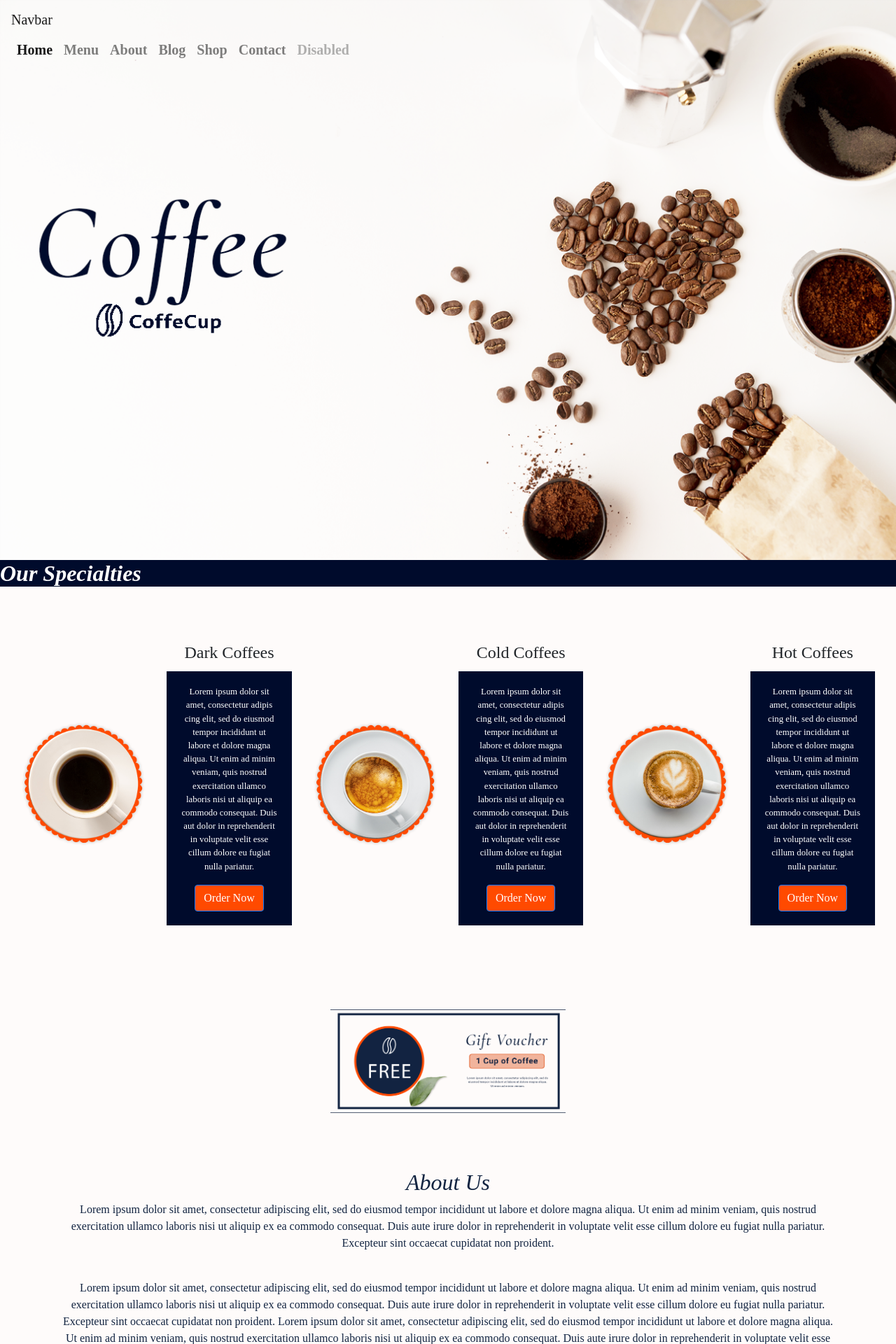
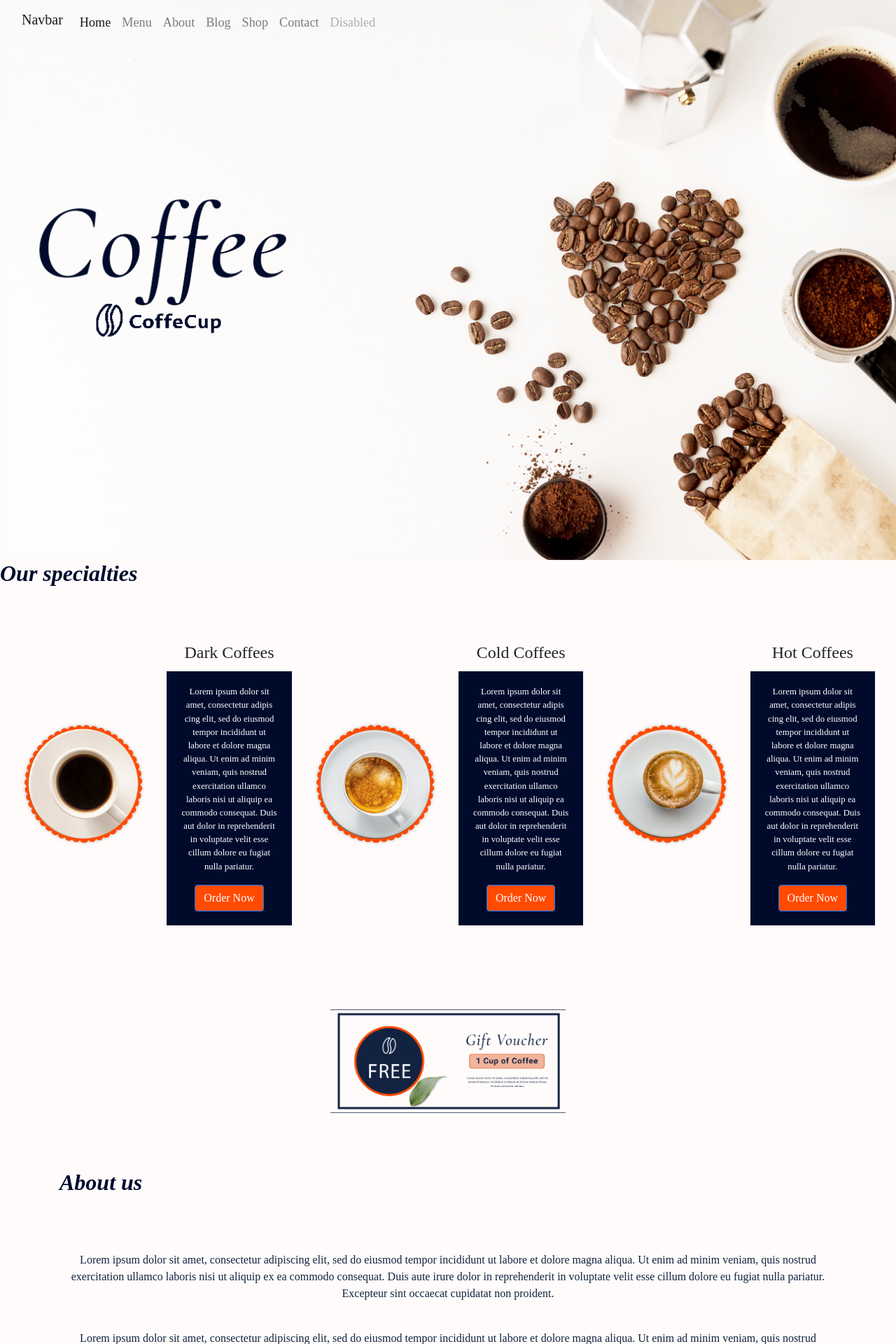
Before and after one commit to ad-levionnois/coffeCup_Bootstrap, a PHP site: page / in a window 1280 px wide. Shown: the top 1920 px of the page at 70% size. Run offline with PHP 8.4, Linux system fonts and the light colour scheme; some libraries are stand-ins or nearby versions; some web fonts are replaced.

Commit message:
Add files via upload

```diff
--- a/footer.php
+++ b/footer.php
@@ -1,7 +1,7 @@
 <footer>
 <div class="container">
   <div class="row">
-    <div class="information">
+    <div class="Information">
       <div class="col-sm">
         <h5>informations</h5>
           <ul>
@@ -17,14 +17,14 @@
     <div class="col-sm">
       <h5>Contact Us</h5>
         <ul>
-          <li><h6>Support</h6></li>
-          <li><h6>your_id@gmail.com</h6></li>
+          <li><p>Support</p></li>
+          <li><p>your_id@gmail.com</p></li>
         </ul>
     </div>
   </div>
-<div class="logo-img">
+<div class="logo">
   <div class="col-sm">
-    <img src="img/logo.png">
+    <img class="logo-img" src="img/logo.png">
      <h3>CoffeeCup</h3>
   </div>
 </div>
@@ -40,38 +40,7 @@
     </article>
   </div>
 </div>
-<div class="navbar-footer">
-<nav class="navbar navbar-expand-lg navbar-light">
-  <a class="navbar-brand" href="#">Navbar</a>
-    <button class="navbar-toggler" type="button" data-toggle="collapse" data-target="#navbarNav" aria-controls="navbarNav" aria-expanded="false" aria-label="Toggle navigation">
-    <span class="navbar-toggler-icon"></span>
-    </button>
-  <div class="collapse navbar-collapse" id="navbarNav">
-    <ul class="navbar-nav">
-      <li class="nav-item active">
-        <a class="nav-link" href="#">Home <span class="sr-only">(current)</span></a>
-      </li>
-      <li class="nav-item">
-        <a class="nav-link" href="#">Menu</a>
-      </li>
-      <li class="nav-item">
-        <a class="nav-link" href="#">About</a>
-      </li>
-      <li class="nav-item">
-        <a class="nav-link" href="#">Blog</a>
-      </li>
-      <li class="nav-item">
-        <a class="nav-link" href="#">Shop</a>
-      </li>
-      <li class="nav-item">
-        <a class="nav-link" href="#">Contact</a>
-      </li>
-      <li class="nav-item">
-        <a class="nav-link disabled" href="#" tabindex="-1" aria-disabled="true">Disabled</a>
-      </li>
-    </ul>
-</nav>
-</div>
+
 
 </footer>
 <script src="https://code.jquery.com/jquery-3.5.1.slim.min.js" integrity="sha384-DfXdz2htPH0lsSSs5nCTpuj/zy4C+OGpamoFVy38MVBnE+IbbVYUew+OrCXaRkfj" crossorigin="anonymous"></script>
--- a/header.php
+++ b/header.php
@@ -11,6 +11,8 @@
   </head>
   <body>
     <header>
+      <div class="contenair-fluid">
+        <div class="col-sm">
 <nav class="navbar navbar-expand-lg navbar-light">
   <a class="navbar-brand" href="#">Navbar</a>
     <button class="navbar-toggler" type="button" data-toggle="collapse" data-target="#navbarNav" aria-controls="navbarNav" aria-expanded="false" aria-label="Toggle navigation">
@@ -41,11 +43,13 @@
       </li>
     </ul>
 </nav>
+</div>
+</div>
 </header>
 
 
 <section class="Specialties">
-  	<h2> Our Specialties</h2>
+  	<h2> Our specialties</h2>
     	<div class="container-fluid">
       		<div class="row">
         		<div class="col-sm-2">
@@ -109,7 +113,7 @@
 </div>
 <div class="container">
   <div class="about_us">
-  <h2> About Us </h2>
+  <h2> About us </h2>
     <p> Lorem ipsum dolor sit amet, consectetur adipiscing elit, sed do eiusmod tempor incididunt ut labore et dolore
         magna aliqua. Ut enim ad minim veniam, quis nostrud exercitation ullamco laboris nisi ut aliquip ex ea commodo
         consequat. Duis aute irure dolor in reprehenderit in voluptate velit esse cillum dolore eu fugiat nulla pariatur.
@@ -126,7 +130,7 @@
 </div>
 <section class="our_branches">
     <div class="container-fluid">
-      <h2>Our Branches</h2>
+      <h2>Our branches</h2>
       <div class="row">
         <div class="col-sm">
           <div class="card">
--- a/main.css
+++ b/main.css
@@ -7,7 +7,6 @@ header
     background-size: cover;
     font-family: 'Gabriela', serif;
 }
-
 body
 {
   background-color: #fefbfa;
@@ -16,7 +15,6 @@ body
   font-family: 'Gabriela', serif;
   overflow-x: hidden;
 }
-
 footer
 {
   margin-top: 15px;
@@ -24,6 +22,7 @@ footer
   color: #ffffff;
   width: 100%;
   font-family: 'Gabriela', serif;
+  position: relative;
 }
 p
 {
@@ -34,21 +33,6 @@ a
 {
   color: #ffffff;
 }
-li
-{
-
-}
-.navbar
-{
-  color: #000b2c;
-    display: inline-block;
-}
-#navbarNav
-{
-  color: #000b2c;
-  font-size: 20px;
-  font-weight: bold;
-}
 img
 {
   display: flex;
@@ -57,17 +41,10 @@ img
   align-items: center;
   width: 80%;
 }
-
-
-
 h4
 {
   text-align: center;
 }
-
-
-
-
 .Specialties
 {
 
@@ -82,7 +59,203 @@ h4
     width: auto;
     height: auto;
 }
-@media (max-width: 950px){
+ h2
+{
+  margin-bottom: 10vh;
+
+  color: #000b2c;
+  text-align: left;
+  font-style: italic;
+  font-weight: bold;
+}
+.Specialties > h4
+{
+  font-size: 1.3em;
+  font-weight: bold;
+  font-style: italic;
+}
+.btn
+{
+  background-color:#ff4a00;
+}
+.offer
+{
+  width: 55%;
+  margin: auto;
+  margin-top: 15vh;
+}
+.about_us
+{
+  margin-top: 10vh;
+  text-align: center;
+  color:#122441;
+}
+.about_us > div
+{
+  background-color: #f6f6f4;
+  font-size: 1em;
+  text-align: center;
+  width: 100%;
+  margin: auto;
+}
+.our_branches
+{
+
+  margin: auto;
+  width: 100%;
+  margin-top: 15vh;
+  margin-bottom: 15vh;
+  font-style: italic;
+  font-weight: bold;
+}
+.our_branches > h2
+{
+  text-align: left;
+}
+.our_branches > h4
+{
+  color: #ffffff;
+  background-color: #ff4a00;
+}
+.hours_open
+{
+  color:  #000b2c;
+  font-style: italic;
+  font-weight: bold;
+  margin: auto;
+  margin-bottom: 15vh;
+}
+.hours_open > .row > .col-sm > .container
+{
+  background-color: #233e6a;
+  color: #ffffff;
+  padding: 30px;
+  width: 60%
+}
+.customer_reviews > .row
+{
+
+  background-color: #000b2c;
+  color: #f6f6f4;
+  margin-top: 25px;
+}
+.customer_reviews > h2
+{
+  text-align: center;
+  color: #000b2c;
+}
+.customer_reviews > h3
+{
+  text-align: center;
+  color: #f6f6f4;
+}
+.customer_reviews > img
+{
+  width: 100%;
+}
+.row
+{
+  text-align: center;
+  margin: auto;
+}
+.row > div
+{
+  margin: auto;
+}
+
+i
+{
+  color: #ff4c00;
+}
+footer > .container
+{
+  margin: auto;
+}
+ul
+{
+  list-style:none;
+  margin-left:0;
+  padding-left:0;
+  font-size: 14px;
+}
+.nav-item
+{
+  font-size: 1.3em;
+}
+li
+{
+  margin-bottom: -10px;
+}
+footer > .container > .row > div {
+  margin: 0 auto auto;
+}
+footer > .container > .row > div:nth-of-type(3) {
+  margin: auto;
+}
+footer > .row
+{
+  position: absolute;
+  right: 30PX;
+  bottom:5px;
+}
+img
+{
+  justify-content: center;
+  align-items: center;
+  border-style: none;
+}
+.logo > div > *
+{
+  display: inline-block;
+  width: 50%
+}
+.logo > div > img
+{
+  vertical-align: middle;
+  width: 20%;
+  margin-right: 15px;
+
+}
+.logo > div
+{
+  font-size: 0;
+}
+.logo > div > h3
+{
+  vertical-align: middle;
+}
+footer > .container > .row > div > div > h5 {
+  font-size: 22px;
+}
+.fab{
+  margin-left: 15px;
+}
+@media (max-width: 730px){
+  header
+  {
+    background-size: contain;
+    background-repeat: no-repeat;
+    height:45vh;
+  }
+  .hours_open > .row > .col-sm > .container
+  {
+    background-color: #233e6a;
+    color: #ffffff;
+    padding: 0px;
+    width: auto;
+  }
+}
+@media (max-width: 950px)
+{
+  header{
+    background-size: contain;
+    background-repeat: no-repeat;
+    height:60vh;
+  }
+  .navbar
+  {
+    background-color: white;
+  }
   .Specialties
   {
     width: 100%;
@@ -117,105 +290,10 @@ h4
   {
     font-size: 1em;
   }
-
-}
-
-
-.Specialties > h2
-{
-
-  margin-bottom: 10vh;
-  background-color: #000b2c;
-  color: #ffffff;
-  text-align: left;
-  font-style: italic;
-  font-weight: bold;
-}
-.Specialties > h4
-{
-  font-size: 1.3em;
-  font-weight: bold;
-  font-style: italic;
-}
-
-@media (max-width: 950px){
-  .Specialties > h2
-  {
-    background-color:  #fefbfa;
-    color: #000b2c;
-    text-align: left;
-  }
-
-}
-
-.btn
-{
-  background-color:#ff4a00;
-}
-
-
-
-.offer
-{
-  width: 55%;
-  margin: auto;
-  margin-top: 15vh;
-}
-
-
-
-
-.about_us
-{
-  margin-top: 10vh;
-  text-align: center;
-  color:#122441;
-}
-.about_us > h2
-{
-  text-align: center;
-  font-style: italic;
-  color:#122441;
-}
-.about_us > div
-{
-  background-color: #f6f6f4;
-  font-size: 1em;
-  text-align: center;
-  width: 100%;
-  margin: auto;
-}
-@media (max-width: 950px){
   .about_us
   {
     font-size: 0.6em;
   }
-}
-
-
-
-
-
-.our_branches
-{
-
-  margin: auto;
-  width: 100%;
-  margin-top: 15vh;
-  margin-bottom: 15vh;
-  font-style: italic;
-  font-weight: bold;
-}
-.our_branches > h2
-{
-  text-align: left;
-}
-.our_branches > h4
-{
-  color: #ffffff;
-  background-color: #ff4a00;
-}
-@media (max-width: 950px){
   .our_branches > .card_body
   {
     font-size: 1em;
@@ -230,92 +308,31 @@ h4
   {
     color: #000b2c;
   }
-}
-
-
-
-
-
-.hours_open
-{
-  color:  #000b2c;
-  font-style: italic;
-  font-weight: bold;
-  margin: auto;
-  margin-bottom: 15vh;
-}
-.hours_open > h2
-{
-  color:#000b2c;
-}
-.hours_open > .row > .col-sm > .container
-{
-  background-color: #233e6a;
-  color: #ffffff;
-}
-
-
-.customer_reviews > .row
-{
-
-  background-color: #000b2c;
-  color: #f6f6f4;
-  margin-top: 25px;
-}
-.customer_reviews > h2
-{
-  text-align: center;
-  color: #000b2c;
-}
-.customer_reviews > h3
-{
-  text-align: center;
-  color: #f6f6f4;
-}
-.customer_reviews > img
-{
-  width: 100%;
-}
-@media (max-width: 950px){
   .customer_reviews > div , .customer_reviews > h2
   {
     display: none;
   }
-}
-
-
-
-.row
-{
-  text-align: center;
-  margin: auto;
-}
-.row > div
+  footer > .row > div
   {
     margin: auto;
   }
-
-i
+  footer > .container > .row > div
   {
-  color: #ff4c00;
+    margin: 20px auto auto;
+    display: inline-block;
   }
-footer > .container
+  footer > .container > .row > div > div
   {
-  display: inline-block;
-  vertical-align: middle;
- flex-direction: row;
- margin: auto;
+    padding: 0;
   }
-.icons
+  footer > .container > .row > div > div > h5
   {
-  text-align: right;
+    font-size: 18px;
   }
-.navbar-footer
+  footer > .row
   {
-  text-align: right;
-
+    position: relative;
+    right: 0;
+    bottom: 0;
   }
-.navbar-footer > li
-{
-  color: #ffffff;
 }
```
Lines whose indentation alone changed are shown as unchanged.
